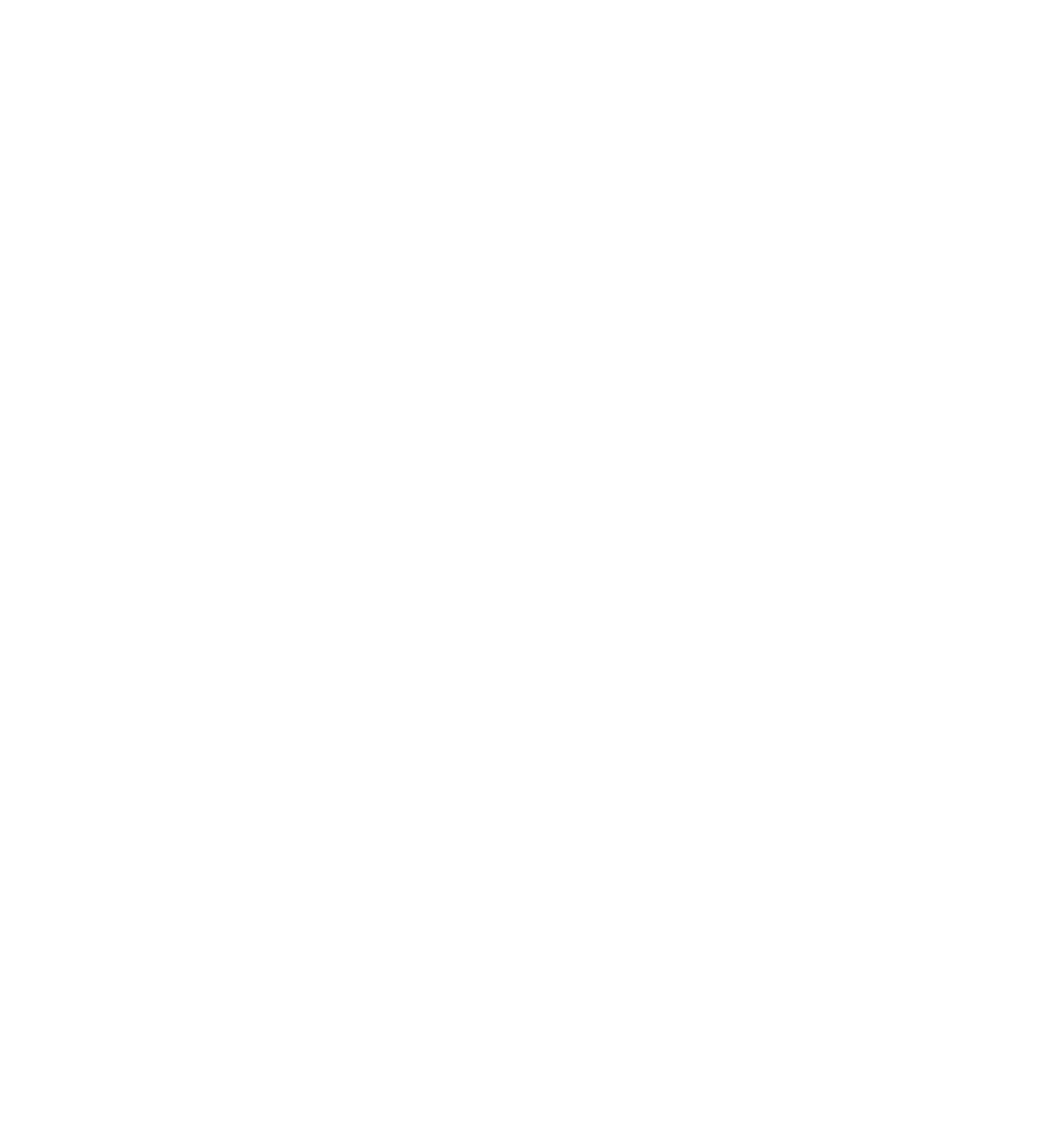
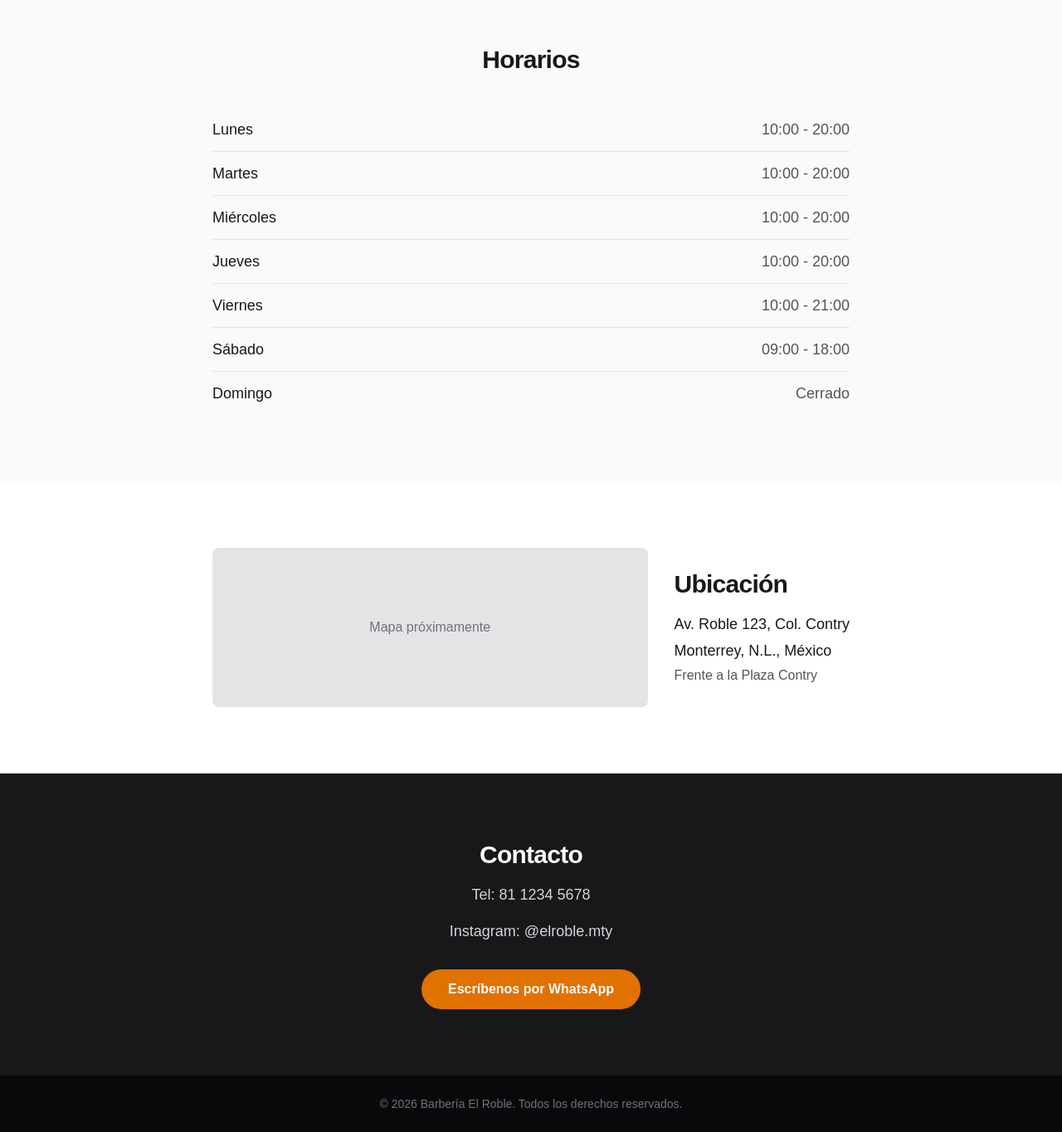
Before and after one commit to DiegoE6/barberia-citas, a Next.js app: page / in a window 1280 px wide. Shown: the part 1006-2370 px from the top of the page at 83% size. Before the commit the page ends 980 px from the top, so only its background shows below. Built offline with nearby package versions, Linux system fonts and the light colour scheme.

Commit message:
Horarios- Ubicacion- Contacto con Footer

```diff
--- /dev/null
+++ b/app/components/Contact.tsx
@@ -0,0 +1,27 @@
+import { siteConfig, contact } from "@/app/data";
+
+export default function Contact() {
+  const whatsappUrl = `https://wa.me/${siteConfig.whatsappNumber}?text=${encodeURIComponent(
+    siteConfig.whatsappMessage
+  )}`;
+
+  return (
+    <section className="bg-zinc-900 px-6 py-20 text-center text-zinc-50">
+      <div className="mx-auto flex max-w-3xl flex-col items-center gap-4">
+        <h2 className="text-3xl font-bold tracking-tight">Contacto</h2>
+        <p className="text-lg text-zinc-300">Tel: {contact.phoneDisplay}</p>
+        <p className="text-lg text-zinc-300">
+          Instagram: {contact.instagramHandle}
+        </p>
+        <a
+          href={whatsappUrl}
+          target="_blank"
+          rel="noopener noreferrer"
+          className="mt-4 rounded-full bg-amber-600 px-8 py-3 text-base font-semibold text-white transition-colors hover:bg-amber-700"
+        >
+          Escríbenos por WhatsApp
+        </a>
+      </div>
+    </section>
+  );
+}
--- /dev/null
+++ b/app/components/Footer.tsx
@@ -0,0 +1,11 @@
+import { siteConfig } from "@/app/data";
+
+export default function Footer() {
+  const year = new Date().getFullYear();
+
+  return (
+    <footer className="bg-zinc-950 px-6 py-6 text-center text-sm text-zinc-500">
+      © {year} {siteConfig.name}. Todos los derechos reservados.
+    </footer>
+  );
+}
--- /dev/null
+++ b/app/components/Location.tsx
@@ -0,0 +1,19 @@
+import { location } from "@/app/data";
+
+export default function Location() {
+  return (
+    <section className="bg-white px-6 py-20 text-zinc-900">
+      <div className="mx-auto flex max-w-3xl flex-col items-center gap-8 sm:flex-row">
+        <div className="flex h-48 w-full flex-1 items-center justify-center rounded-lg bg-zinc-200 text-zinc-500">
+          Mapa próximamente
+        </div>
+        <div className="flex flex-col gap-1 text-center sm:text-left">
+          <h2 className="text-3xl font-bold tracking-tight">Ubicación</h2>
+          <p className="mt-3 text-lg">{location.address}</p>
+          <p className="text-lg">{location.cityLine}</p>
+          <p className="text-zinc-600">{location.reference}</p>
+        </div>
+      </div>
+    </section>
+  );
+}
--- /dev/null
+++ b/app/components/Schedule.tsx
@@ -0,0 +1,24 @@
+import { schedule } from "@/app/data";
+
+export default function Schedule() {
+  return (
+    <section className="bg-zinc-50 px-6 py-20 text-zinc-900">
+      <div className="mx-auto max-w-3xl">
+        <h2 className="text-center text-3xl font-bold tracking-tight">
+          Horarios
+        </h2>
+        <ul className="mt-10 flex flex-col divide-y divide-zinc-200">
+          {schedule.map((item) => (
+            <li
+              key={item.day}
+              className="flex items-center justify-between py-3"
+            >
+              <span className="text-lg">{item.day}</span>
+              <span className="text-lg text-zinc-600">{item.hours}</span>
+            </li>
+          ))}
+        </ul>
+      </div>
+    </section>
+  );
+}
--- a/app/data.ts
+++ b/app/data.ts
@@ -13,3 +13,24 @@ export const services = [
   { name: "Diseño de barba", price: 100 },
   { name: "Corte niño", price: 120 },
 ];
+
+export const schedule = [
+  { day: "Lunes", hours: "10:00 - 20:00" },
+  { day: "Martes", hours: "10:00 - 20:00" },
+  { day: "Miércoles", hours: "10:00 - 20:00" },
+  { day: "Jueves", hours: "10:00 - 20:00" },
+  { day: "Viernes", hours: "10:00 - 21:00" },
+  { day: "Sábado", hours: "09:00 - 18:00" },
+  { day: "Domingo", hours: "Cerrado" },
+];
+
+export const location = {
+  address: "Av. Roble 123, Col. Contry",
+  cityLine: "Monterrey, N.L., México",
+  reference: "Frente a la Plaza Contry",
+};
+
+export const contact = {
+  phoneDisplay: "81 1234 5678",
+  instagramHandle: "@elroble.mty",
+};
--- a/app/page.tsx
+++ b/app/page.tsx
@@ -1,11 +1,19 @@
 import Hero from "@/app/components/Hero";
 import Services from "@/app/components/Services";
+import Schedule from "@/app/components/Schedule";
+import Location from "@/app/components/Location";
+import Contact from "@/app/components/Contact";
+import Footer from "@/app/components/Footer";
 
 export default function Home() {
   return (
     <div className="flex flex-1 flex-col">
       <Hero />
       <Services />
+      <Schedule />
+      <Location />
+      <Contact />
+      <Footer />
     </div>
   );
 }
```
